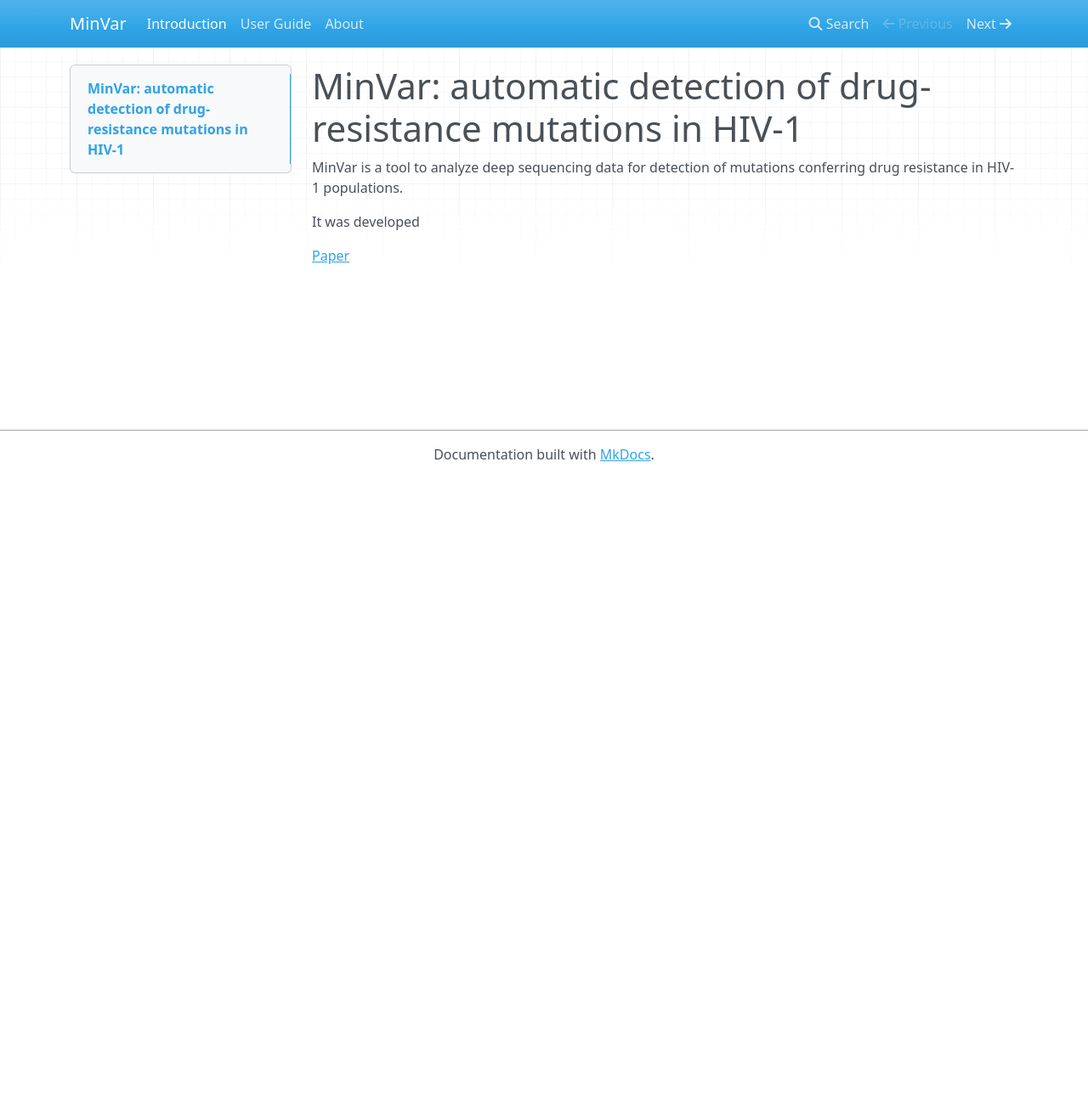
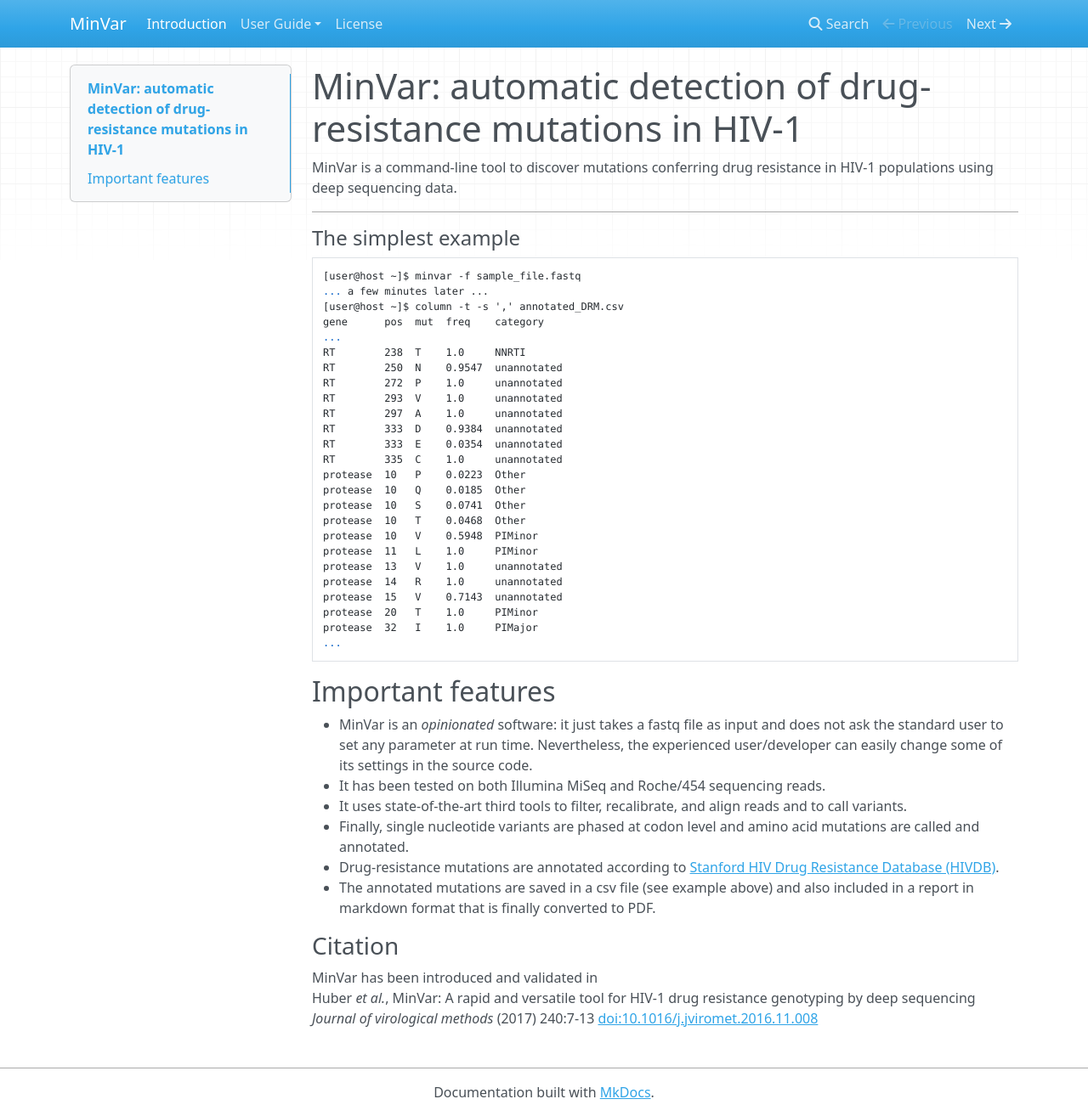
Before and after one commit to medvir/MinVar, an MkDocs documentation site: the page built from rtd/index.md, in a window 1280 px wide and 1314 px high. Shown: the whole window at 85% size. Built offline with MkDocs 1.6.1, drawn with Linux system fonts in a browser that asks for light colours; nearby versions of some CDN libraries; old or Windows-style settings are respelled for this version of MkDocs.

Commit message:
Better organization of sections/subsections

```diff
--- a/mkdocs.yml
+++ b/mkdocs.yml
@@ -4,5 +4,7 @@
 
 pages:
     - Introduction: 'index.md'
-    - User Guide: 'user-guide.md'
-    - About: 'about.md'
+    - User Guide:
+        - 'Installation': 'user-guide/installation.md'
+        - 'Output files': 'user-guide/output-files.md'
+    - 'License': 'license.md'
--- a/rtd/index.md
+++ b/rtd/index.md
@@ -1,9 +1,58 @@
 # MinVar: automatic detection of drug-resistance mutations in HIV-1
 
-MinVar is a tool to analyze deep sequencing data for detection of mutations
-conferring drug resistance in HIV-1 populations.
+MinVar is a command-line tool to discover mutations conferring drug resistance
+in HIV-1 populations using deep sequencing data.
 
-It was developed
+----
 
+#### The simplest example
 
-[Paper](http://dx.doi.org/10.1016/j.jviromet.2016.11.008)
+    [user@host ~]$ minvar -f sample_file.fastq
+    ... a few minutes later ...
+    [user@host ~]$ column -t -s ',' annotated_DRM.csv
+    gene      pos  mut  freq    category
+    ...
+    RT        238  T    1.0     NNRTI
+    RT        250  N    0.9547  unannotated
+    RT        272  P    1.0     unannotated
+    RT        293  V    1.0     unannotated
+    RT        297  A    1.0     unannotated
+    RT        333  D    0.9384  unannotated
+    RT        333  E    0.0354  unannotated
+    RT        335  C    1.0     unannotated
+    protease  10   P    0.0223  Other
+    protease  10   Q    0.0185  Other
+    protease  10   S    0.0741  Other
+    protease  10   T    0.0468  Other
+    protease  10   V    0.5948  PIMinor
+    protease  11   L    1.0     PIMinor
+    protease  13   V    1.0     unannotated
+    protease  14   R    1.0     unannotated
+    protease  15   V    0.7143  unannotated
+    protease  20   T    1.0     PIMinor
+    protease  32   I    1.0     PIMajor
+    ...
+
+## Important features
+
+- MinVar is an _opinionated_ software: it just takes a fastq file as input and
+  does not ask the standard user to set any parameter at run time. Nevertheless,
+  the experienced user/developer can easily change some of its settings in the
+  source code.
+- It has been tested on both Illumina MiSeq and Roche/454 sequencing reads.
+- It uses state-of-the-art third tools to filter, recalibrate, and align reads
+  and to call variants.
+- Finally, single nucleotide variants are phased at codon level and
+  amino acid mutations are called and annotated.
+- Drug-resistance mutations are annotated according to
+  [Stanford HIV Drug Resistance Database (HIVDB)](https://hivdb.stanford.edu).
+- The annotated mutations are saved in a csv file (see example above) and also
+  included in a report in markdown format that is finally converted to PDF.
+
+### Citation
+
+MinVar has been introduced and validated in
+Huber _et al._,
+MinVar: A rapid and versatile tool for HIV-1 drug resistance genotyping by deep sequencing
+_Journal of virological methods_ (2017) 240:7-13
+[doi:10.1016/j.jviromet.2016.11.008](http://dx.doi.org/10.1016/j.jviromet.2016.11.008)
```
Also changed, not shown: rtd/license.md (added, +8 -0 lines), rtd/user-guide.md (deleted, +0 -3 lines), rtd/user-guide/installation.md (added, +1 -0 lines), rtd/user-guide/output-files.md (added, +1 -0 lines).
